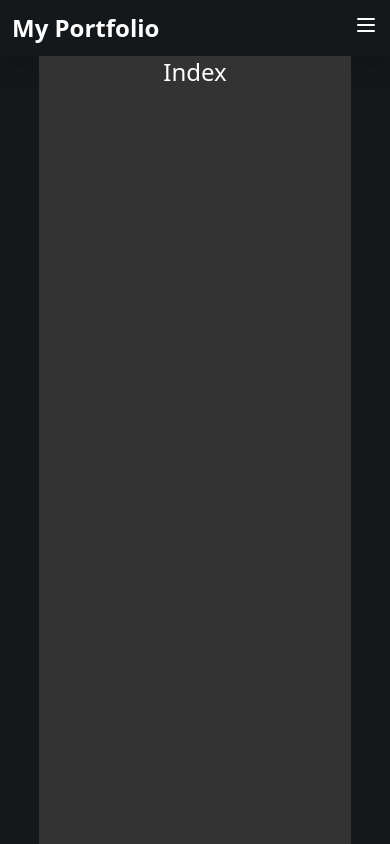
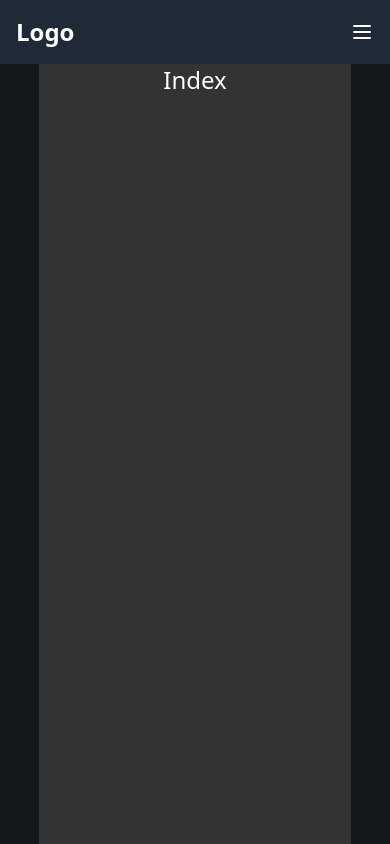
Before and after one commit to Suberror27/abrahams_portfolio, a Next.js app: page / in a window 390 px wide. Built offline with nearby package versions, Linux system fonts and the light colour scheme.

Commit message:
Working Navbar

```diff
--- a/components/NavigationBar.js
+++ b/components/NavigationBar.js
@@ -1,10 +1,33 @@
-import React, { useState } from 'react'
+import React, { useState, useEffect, useRef } from 'react'
 import Link from 'next/link'
 import { useRouter } from 'next/router';
 
 export function NavigationBar() {
   const router = useRouter();
   const [isOpen, setIsOpen] = useState(false);
+  const menuRef = useRef(null);
+  const buttonRef = useRef(null);
+
+  const toggleMenu = () => {
+    setIsOpen(prev => !prev);
+  };
+
+  useEffect(() => {
+    const handleClickOutside = (event) => {
+      if (
+        menuRef.current && !menuRef.current.contains(event.target) &&
+        buttonRef.current && !buttonRef.current.contains(event.target)
+      ) {
+        setIsOpen(false);
+      }
+    };
+
+    document.addEventListener('mousedown', handleClickOutside);
+
+    return () => {
+      document.removeEventListener('mousedown', handleClickOutside);
+    };
+  }, []);
 
     const links = [
         {value: "/", title: "Home"},
@@ -19,55 +42,68 @@ export function NavigationBar() {
     : "border-[2px] border-black rounded-lg px-4 py-2 text-md font-semibold hover:cursor-pointer";
 
     const getClassNameMobile = (value) => router.pathname === value
-    ? "float-left border-[2px] border-black rounded-lg px-8 py-1 text-md font-semibold bg-blue-900 hover:cursor-pointer"
-    : "float-left border-[2px] border-black rounded-lg px-8 py-1 text-md font-semibold hover:cursor-pointer";
+    ? "block py-2 bg-gray-700"
+    : "block py-2";
 
 return (
-    <>
-    <nav className="bg-[#15181b] p-3 lg:p-4 xl:p-4 2xl:p-4 shadow-xl text-[#ddd]">
-        <div className="container mx-auto flex justify-between items-center">
-          <div className="text-white text-2xl font-bold">
-            <Link href="/" className="text-white hover:text-gray-400">
-              My Portfolio
+  <nav className="bg-gray-800 text-white p-4 relative">
+    <div className="container mx-auto flex items-center justify-between">
+      <div className="text-2xl font-bold">Logo</div>
+
+      {/* Desktop Menu */}
+      <div className="hidden md:flex space-x-4">
+        {links.map((item) => (
+            <Link href={item.value} className={getClassName(item.value)}>
+              {item.title}
             </Link>
+        ))}
       </div>
+      {/* <div className="hidden md:flex space-x-4">
+        <Link href="/" legacyBehavior><a className="hover:bg-gray-700 p-2 rounded">Home</a></Link>
+        <Link href="#" legacyBehavior><a className="hover:bg-gray-700 p-2 rounded">Menu</a></Link>
+        <Link href="#" legacyBehavior><a className="hover:bg-gray-700 p-2 rounded">About</a></Link>
+        <Link href="#" legacyBehavior><a className="hover:bg-gray-700 p-2 rounded">Awards</a></Link>
+      </div> */}
+
       {/* Hamburger Button */}
-          <div className="lg:hidden">
-            <button onClick={() => setIsOpen(!isOpen)} className="text-white focus:outline-none">
-              <svg xmlns="http://www.w3.org/2000/svg" className="h-6 w-6" viewBox="0 0 24 24" fill="none" stroke="currentColor" strokeWidth="2" strokeLinecap="round" strokeLinejoin="round">
-                <path d="M4 6h16M4 12h16M4 18h16" />
+      <div className="md:hidden flex items-center">
+        <button ref={buttonRef} onClick={toggleMenu} className="text-2xl focus:outline-none">
+          <svg className="w-6 h-6" fill="none" stroke="currentColor" viewBox="0 0 24 24" xmlns="http://www.w3.org/2000/svg">
+            <path strokeLinecap="round" strokeLinejoin="round" strokeWidth="2" d="M4 6h16M4 12h16M4 18h16"/>
           </svg>
         </button>
       </div>
-          {/* Navigation Links */}
-          <div className={`lg:flex lg:space-x-10 hidden`}>
-            <ul className={`flex flex-col lg:flex-row lg:space-x-10 lg:w-auto`}>
+    </div>
+
+    {/* Mobile Menu */}
+    <div ref={menuRef} className={`md:hidden fixed top-[4rem] right-0 w-full bg-gray-800 text-white transition-transform duration-300 ease-in-out ${isOpen ? 'translate-x-0' : 'translate-x-full'}`}>
+      <div className="flex flex-col h-full">
+        <ul className="flex flex-col flex-grow py-4">
         {links.map((item) => (
-                <li key={item.title} className="py-2 lg:py-0">
-                  <Link href={item.value} className={getClassName(item.value)}>
+          <li className="w-full text-center">
+            <Link href={item.value} className={getClassNameMobile(item.value)} onClick={() => setIsOpen(false)}>
               {item.title}
             </Link>
           </li>
         ))}
+          {/* <li className="w-full text-center">
+            <Link href="/" legacyBehavior><a className="block py-2 hover:bg-gray-700" onClick={() => setIsOpen(false)}>Home</a></Link>
+          </li>
+          <li className="w-full text-center">
+            <Link href="#" legacyBehavior><a className="block py-2 hover:bg-gray-700" onClick={() => setIsOpen(false)}>Menu</a></Link>
+          </li>
+          <li className="w-full text-center">
+            <Link href="#" legacyBehavior><a className="block py-2 hover:bg-gray-700" onClick={() => setIsOpen(false)}>About</a></Link>
+          </li>
+          <li className="w-full text-center">
+            <Link href="#" legacyBehavior><a className="block py-2 hover:bg-gray-700" onClick={() => setIsOpen(false)}>Awards</a></Link>
+          </li>
+          <li className="w-full text-center">
+            <a href="tel:410-602-5008" className="block py-2 hover:bg-gray-700" onClick={() => setIsOpen(false)}>410-602-5008</a>
+          </li> */}
         </ul>
       </div>
     </div>
   </nav>
-
-        {/* Dropdown Menu for Mobile */}
-      {isOpen && (
-        <div className={`lg:hidden bg-[#15181b] p-4 text-center w-full transition-transform duration-400 ease-in-out ${isOpen ? 'slide-in' : 'slide-out'}`}>
-          <ul className="flex flex-col space-y-2">
-            {links.map((item) => (
-              <li key={item.title}>
-                <Link href={item.value} className={getClassNameMobile(item.value)} onClick={() => setIsOpen(!isOpen)}>
-                  {item.title}
-                </Link>
-              </li>
-            ))}
-          </ul>
-        </div>
-      )}
-      </>
-  )
+);
 }
```
Lines whose indentation alone changed are shown as unchanged.
